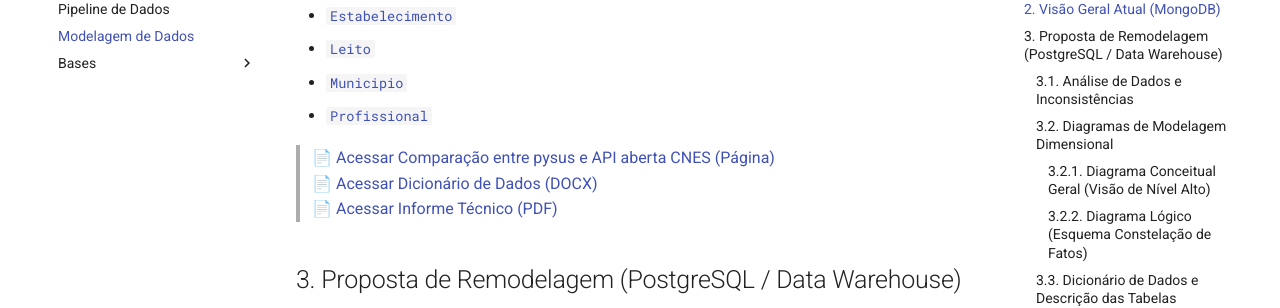
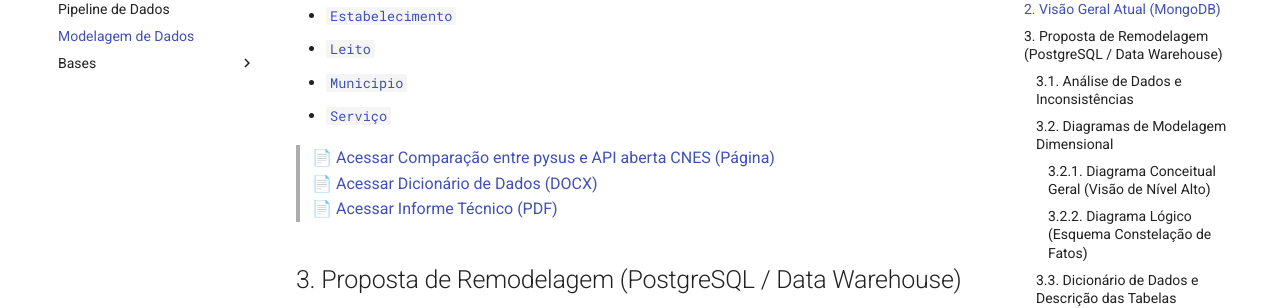
Before and after one commit to FNSUS/FNSUS-DOC, an MkDocs documentation site: the page built from docs/dados/modelagem/modelagem.md, in a window 1280 px wide and 900 px high, scrolled down 1014 px. Shown: the part 153-461 px from the top of the window. Built offline with MkDocs 1.6.1 and Material for MkDocs 9.7.7, drawn with Linux system fonts in a browser that asks for light colours; comment, search, counter and statistics services are not loaded.

Commit message:
fix: ajusta links para models do mongo

```diff
--- a/docs/dados/modelagem/modelagem.md
+++ b/docs/dados/modelagem/modelagem.md
@@ -24,10 +24,10 @@ Atualmente, os dados seguem um pipeline de arquivos em camadas (bronze, silver,
 
 **Modelos atuais no MongoDB**
 
-* [`Estabelecimento`](docs/dados/modelagem/models-mongoDB/Estabelecimento.py)
-* [`Leito`](docs/dados/modelagem/models-mongoDB/Leito.py)
-* [`Municipio`](docs/dados/modelagem/models-mongoDB/Municipio.py)
-* [`Profissional`](docs/dados/modelagem/models-mongoDB/Profissional.py)
+* [`Estabelecimento`](https://github.com/FNSUS/FNSUS-DOC/blob/main/docs/dados/modelagem/models-mongoDB/Estabelecimento.py)
+* [`Leito`](https://github.com/FNSUS/FNSUS-DOC/blob/main/docs/dados/modelagem/models-mongoDB/Leito.py)
+* [`Municipio`](https://github.com/FNSUS/FNSUS-DOC/blob/main/docs/dados/modelagem/models-mongoDB/Municipio.py)
+* [`Serviço`](https://github.com/FNSUS/FNSUS-DOC/blob/main/docs/dados/modelagem/models-mongoDB/Servico.py)
 
 > [📄 Acessar Comparação entre pysus e API aberta CNES (Página)](../bases/cnes/comparacao_estabelecimento.md) <br>
 > [📄 Acessar Dicionário de Dados (DOCX)](../../assets/metadados/DICIONARIO_DE_DADOS.docx) <br>
```
